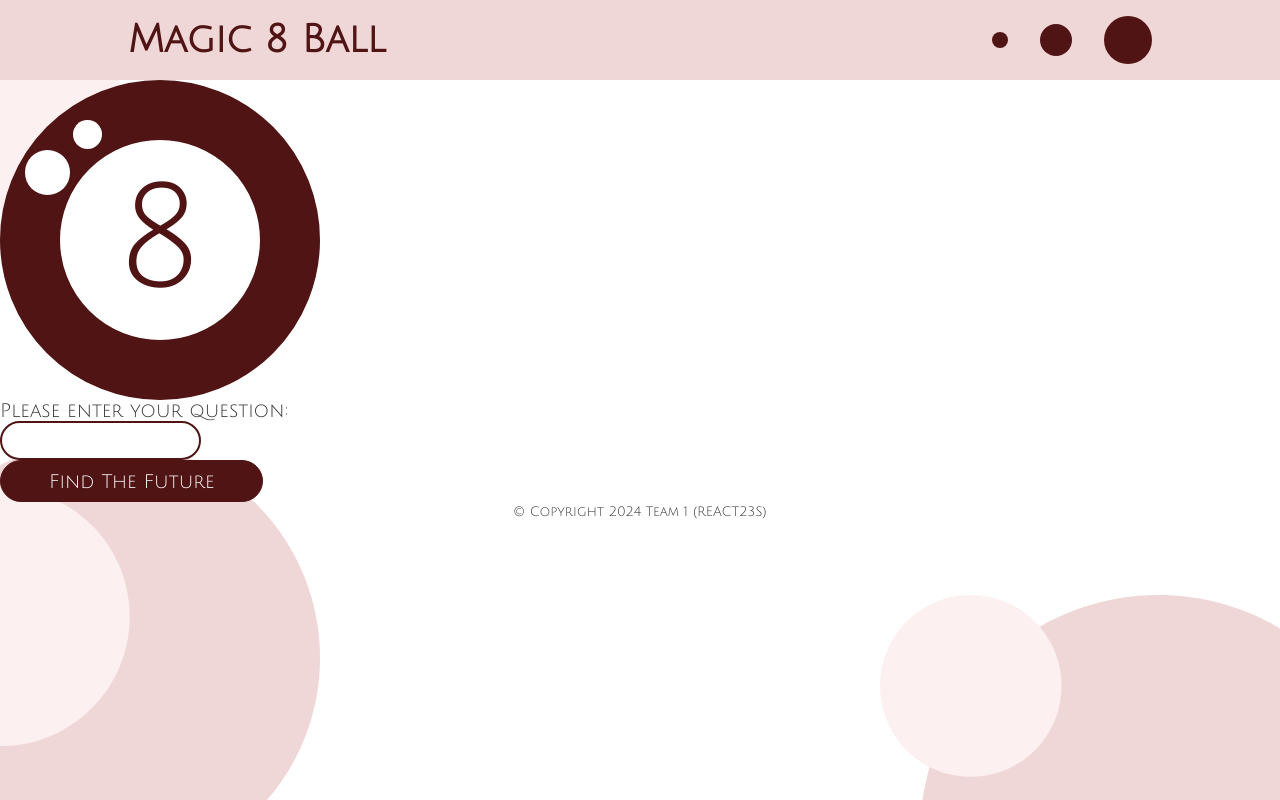
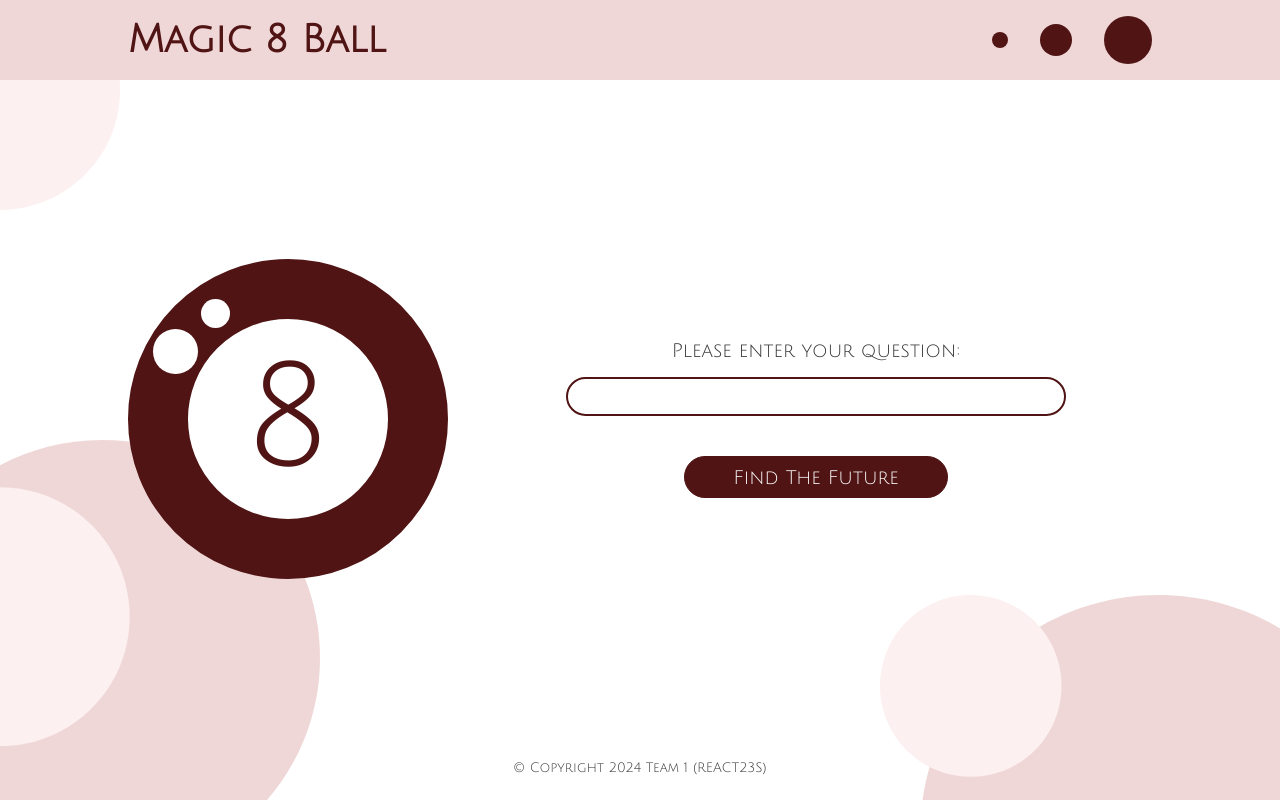
Before and after one commit to johntrehearn/DMApp, a React (Vite) app: page / in a window 1280 px wide. Built offline with nearby package versions, Linux system fonts and the light colour scheme.

Commit message:
Add layout styles to the components

```diff
--- a/src/App.tsx
+++ b/src/App.tsx
@@ -80,11 +80,13 @@ function App() {
     <>
       <Header />
 
-      <EightBall face={outcomeState.emotion} />
+      <main>
+        <EightBall face={outcomeState.emotion} />
 
-      {showInput && <Question inputHandler={inputHandler} clickHandler={clickHandler} />}
+        {showInput && <Question inputHandler={inputHandler} clickHandler={clickHandler} />}
 
-      <Answer renderedQuestion={renderedQuestion} outcomeState={outcomeState} />
+        <Answer renderedQuestion={renderedQuestion} outcomeState={outcomeState} />
+      </main>
 
       <Footer />
     </>
--- a/src/components/Answer.tsx
+++ b/src/components/Answer.tsx
@@ -5,7 +5,7 @@ function Answer(props: any) {
   return (
     <>
       {props.renderedQuestion && (
-        <div>
+        <div className="answer-layout">
           <h2 className="text--big">Your Question was:</h2>
           <p>{props.renderedQuestion}</p>
           <h2 className="text--big">The universe says:</h2>
--- a/src/components/Question.tsx
+++ b/src/components/Question.tsx
@@ -1,7 +1,7 @@
 function Question(props: any) {
   return (
     <>
-      <form>
+      <form className="question-layout">
         <label className="text--big">
           Please enter your question:
           <input type="text" onChange={props.inputHandler} className="input" />
--- a/src/index.css
+++ b/src/index.css
@@ -42,6 +42,53 @@ button {
   cursor: pointer;
 }
 
+/* LAYOUT STYLES */
+
+#root {
+  display: flex;
+  flex-direction: column;
+  justify-content: space-between;
+  gap: 2rem;
+  min-height: 100vh;
+}
+
+main {
+  flex: 1;
+  display: grid;
+  grid-template-columns: auto 1fr;
+  align-items: center;
+  gap: 2rem;
+  padding: 0 var(--side-padding);
+  text-align: center;
+}
+
+.question-layout {
+  display: flex;
+  flex-direction: column;
+  align-items: center;
+  gap: 2.5rem;
+}
+.question-layout label {
+  display: block;
+  width: 100%;
+  max-width: 500px;
+}
+.question-layout input {
+  margin-top: 1rem;
+}
+
+.answer-layout {
+  display: flex;
+  flex-direction: column;
+  align-items: center;
+}
+.answer-layout h2 {
+  margin-bottom: 0.5rem;
+}
+.answer-layout p {
+  margin-bottom: 2.5rem;
+}
+
 /* TEXT STYLES */
 
 .text--big {
@@ -50,7 +97,7 @@ button {
 }
 .text--answer {
   font-family: var(--font-display);
-  font-size: 2.8rem;
+  font-size: 2.5rem;
 }
 
 /* HEADER */
@@ -188,6 +235,7 @@ button {
 
 .input {
   display: block;
+  width: 100%;
   padding: 0.6rem 1.5rem;
   border: 2px solid var(--clr-dark);
   border-radius: 20px;
@@ -203,6 +251,7 @@ button {
 /* FOOTER */
 
 .footer {
+  padding-bottom: 1.5rem;
   font-family: var(--font-display);
   text-align: center;
 }
```
